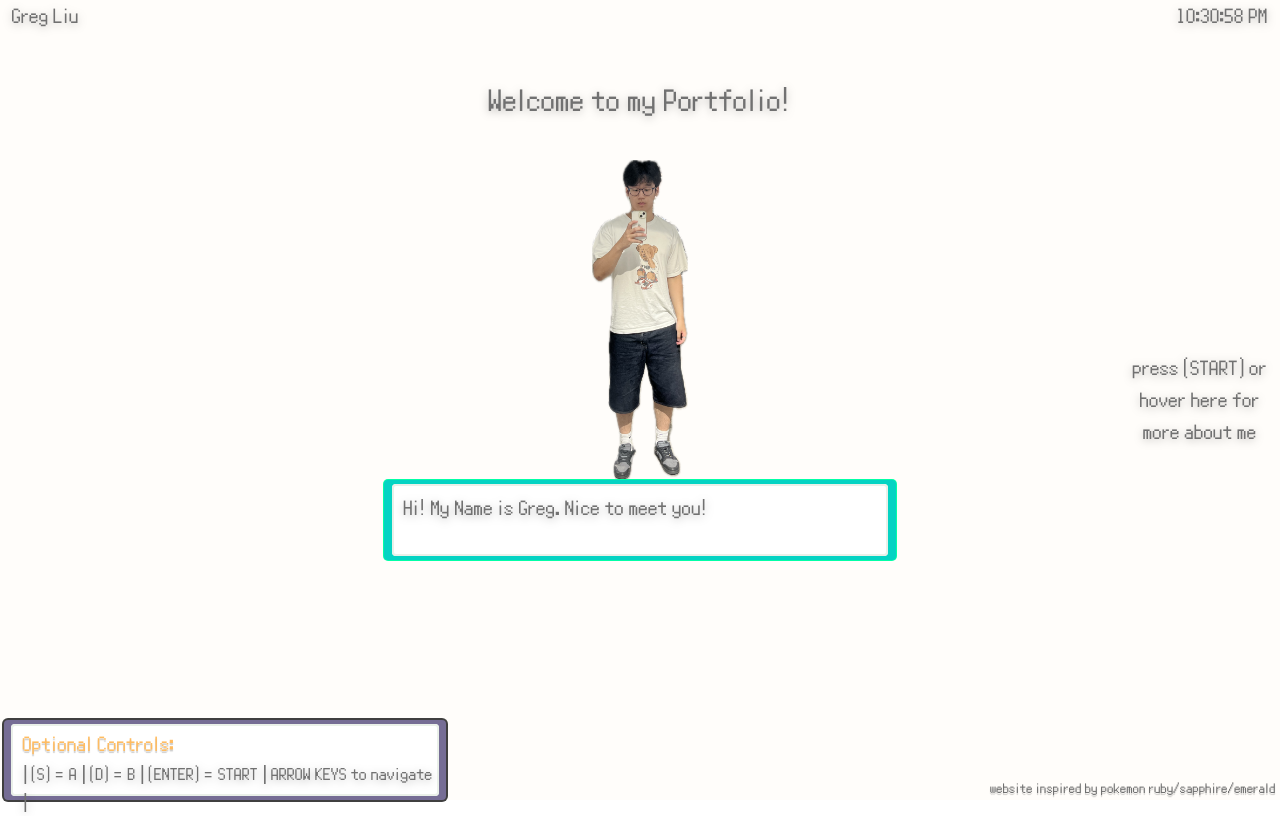
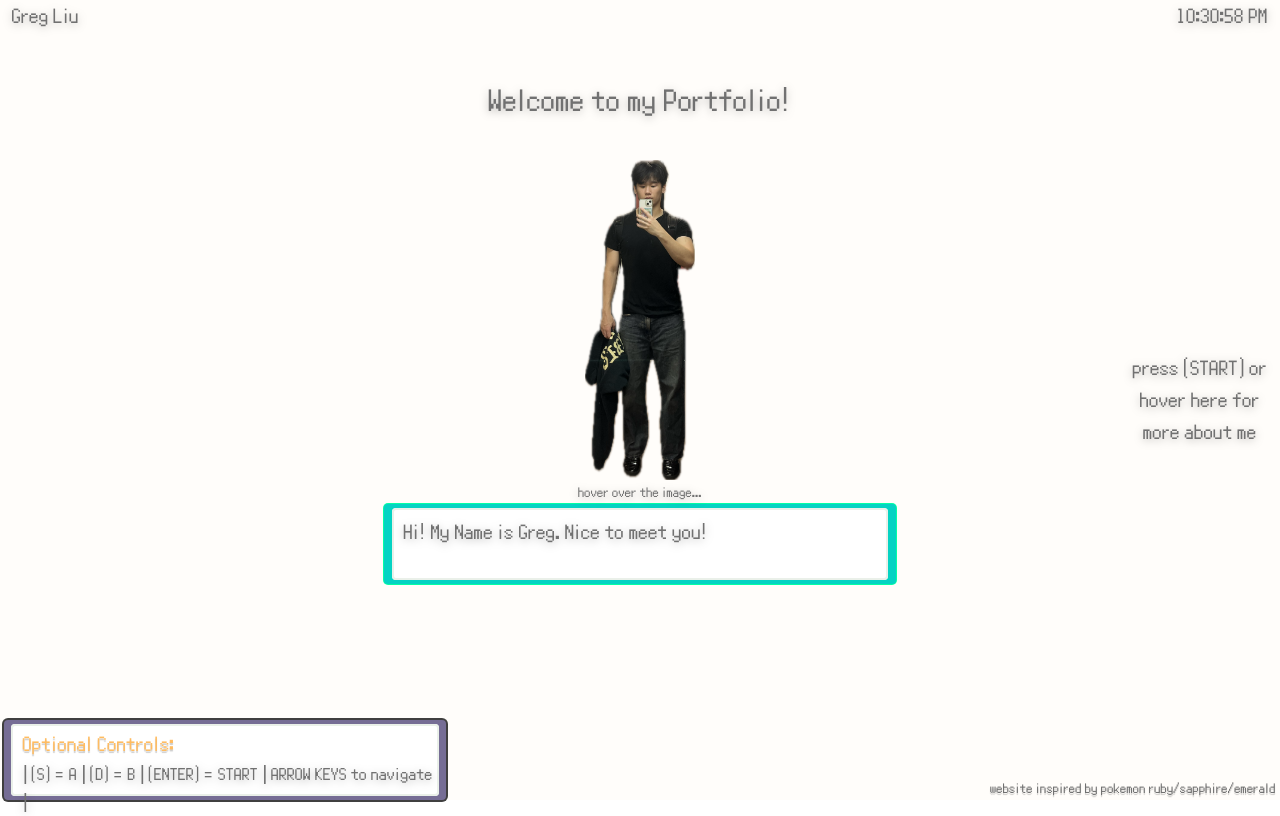
Before and after one commit to gregoryliu05/personal_portfolio, a Next.js app: page / in a window 1280 px wide. Built offline with nearby package versions, Linux system fonts and the light colour scheme.

Commit message:
added new sprite and avatar

```diff
--- a/src/app/page.tsx
+++ b/src/app/page.tsx
@@ -6,7 +6,8 @@ import { useEffect, useState, useRef } from "react";
 import {Text, TextBox, backgroundMap, Header} from "../components/components"
 import { motion, AnimatePresence } from 'framer-motion'
 import { X } from 'lucide-react'
-import me from "./../characterme.png"
+import me from "./../charactermee.png"
+import sprite from "./../spriteme.png"
 import Image from 'next/image';
 
 
@@ -16,6 +17,7 @@ export default function Home() {
   const [isPopup, setIsPopup] = useState(false)
   const [showContact, setShowContact] = useState(false)
   const isClosingRef = useRef(false);
+  const [isHoverImage, setIsHoverImage] = useState(false)
 
   const handleMouseEnter = () => {
         if (!isClosingRef.current) {
@@ -60,14 +62,17 @@ export default function Home() {
           </span>
           </section>
 
-       <Image
-          src={me}
+       <Image onMouseEnter={() => setIsHoverImage(true)} onFocus={() => setIsHoverImage(true)}
+       onMouseLeave={() => setIsHoverImage(false)}
+          src={isHoverImage? (sprite): (me)}
           alt="me"
           width={1170}
           height={1562}
           className="w-full h-auto max-h-80 object-contain mx-auto"
         />
-
+        <h1 className='justify-center text-center font-emerald text-pokemon drop-shadow-[0_2px_4px_rgb(0_0_0_/_0.25)]'>
+         hover over the image...
+         </h1>
 
         <section className="flex h-3/8 w-full justify-center">
         <TextBox text = "Hi! My Name is Greg. Nice to meet you!" background = "green" height='h-1/3' width='w-8/10' size = "2xl" justify='center'/>
```
Also changed, not shown: src/charactermee.png (added), src/spriteme.png (added).
